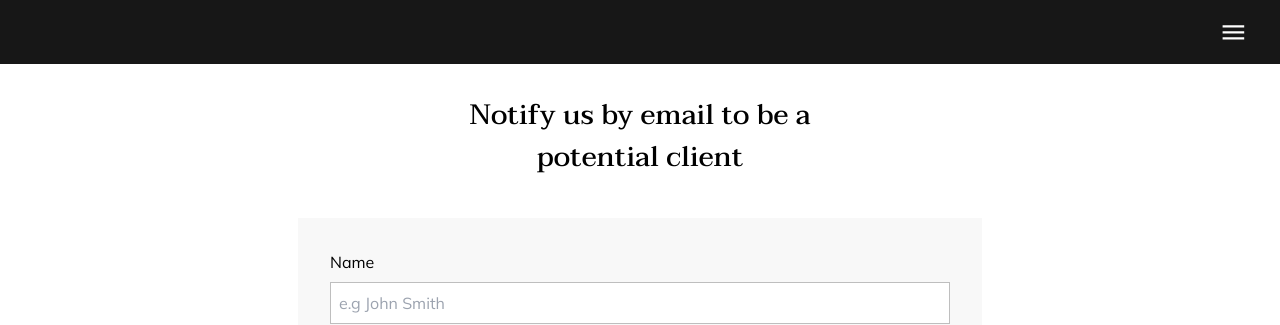
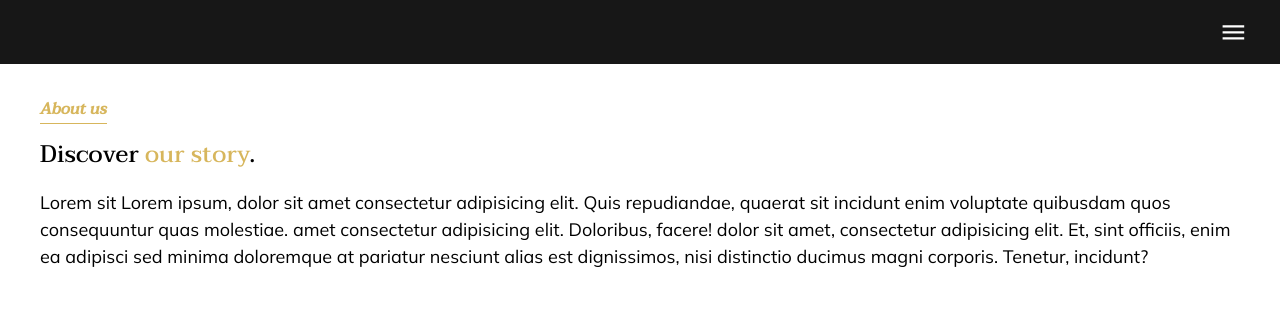
Before and after one commit to joao-miguel8/wellington-limousine, a React (Vite) app in the folder wellington-limousine/: page / in a window 1280 px wide. Shown: the top 325 px of the page. Built offline with nearby package versions, Linux system fonts and the light colour scheme.

Commit message:
:sparkles: Create AboutSection.tsx component markup / style

```diff
--- a/wellington-limousine/src/App.tsx
+++ b/wellington-limousine/src/App.tsx
@@ -6,6 +6,7 @@ import NewClientForm from "./components/new-client-form/NewClientForm";
 import BenefitsSection from "./components/benefits-section/BenefitsSection";
 import CustomerTestimonials from "./components/customer-testimonials/CustomerTestimonials";
 import Footer from "./components/footer/Footer";
+import AboutSection from "./components/about-section/AboutSection";
 
 function App() {
 	const [isMenuClosed, setIsMenuClosed] = useState(false);
@@ -14,6 +15,7 @@ function App() {
 		<>
 			<Header isMenuClosed={isMenuClosed} setIsMenuClosed={setIsMenuClosed} />
 			{/* <HeroSection /> */}
+			<AboutSection />
 			<NewClientForm />
 			{/* PARALLAX IMG SECTION */}
 			{/* style={{ backgroundImage: `url(${parallaxImgMobile})` }} */}
--- /dev/null
+++ b/wellington-limousine/src/components/about-section/AboutSection.tsx
@@ -0,0 +1,16 @@
+function AboutSection() {
+	return (
+		<div className="mx-10 mt-24">
+			<span className="font-taviraj text-16 font-semibold italic text-[#D7B65C] border-b border-[#D7B65C]">About us</span>
+			<h2 className="mt-4 font-taviraj font-medium color-[#171717] text-22 min-[350px]:text-24">
+				Discover <span className="text-[#D7B65C]">our story</span>.
+			</h2>
+			<p className="mt-4 text-18 font-mulish">
+				Lorem sit Lorem ipsum, dolor sit amet consectetur adipisicing elit. Quis repudiandae, quaerat sit incidunt enim voluptate quibusdam quos consequuntur quas molestiae. amet consectetur adipisicing elit. Doloribus, facere! dolor sit amet, consectetur adipisicing elit. Et, sint officiis,
+				enim ea adipisci sed minima doloremque at pariatur nesciunt alias est dignissimos, nisi distinctio ducimus magni corporis. Tenetur, incidunt?
+			</p>
+		</div>
+	);
+}
+
+export default AboutSection;
```
